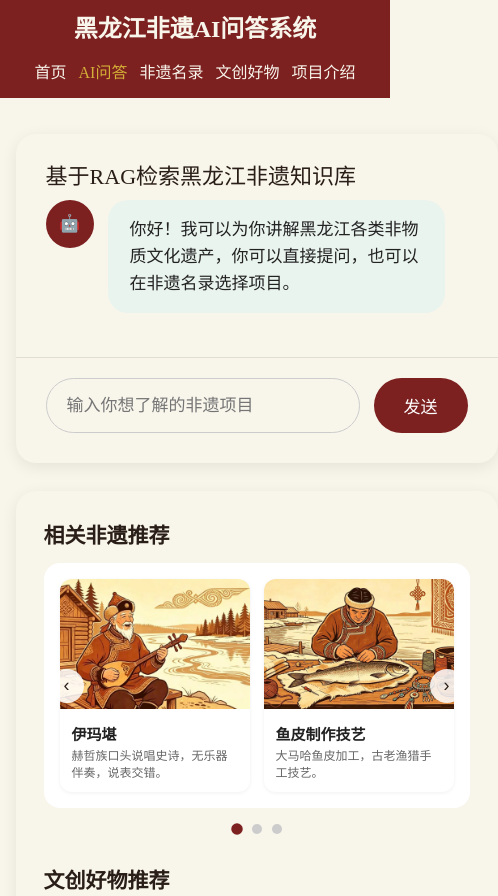
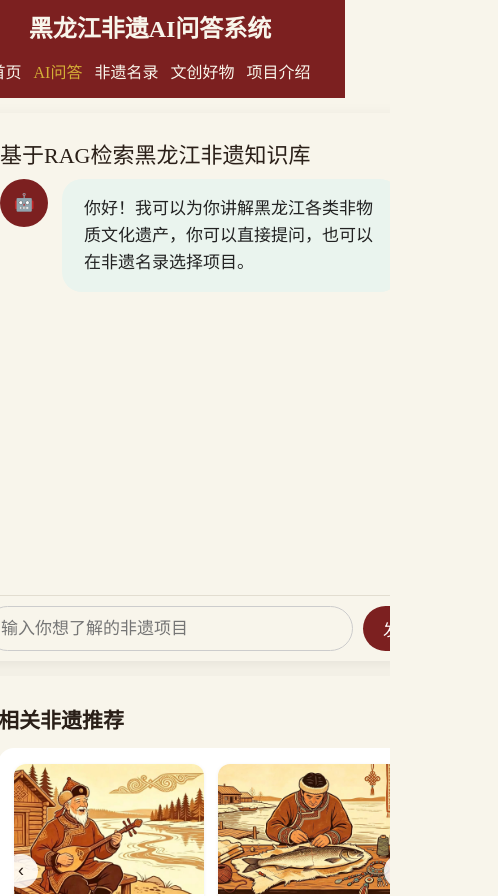
Before and after one commit to YHL202/ai-rag-chat-demo, a Next.js app: page /chat in a window 390 px wide. Shown: the top 896 px of the page, 498 px wide, since content can reach past the window. Built offline with nearby package versions, Linux system fonts and the light colour scheme.

Commit message:
彻底修复手机端宽度未撑满及聊天框高度问题

```diff
--- a/app/globals.css
+++ b/app/globals.css
@@ -736,3 +736,53 @@ nav a.active {
     padding: 20px;
   }
 }
+
+@media (max-width: 768px) {
+  /* 强制全局撑满，消灭右侧白边 */
+  body, html {
+    width: 100% !important;
+    overflow-x: hidden; /* 防止横向滚动条 */
+  }
+
+  header {
+    width: 100% !important;
+    box-sizing: border-box;
+  }
+
+  /* 修复聊天页面的容器宽度 */
+  .chat-layout {
+    padding: 15px !important;
+    width: 100% !important;
+    box-sizing: border-box;
+    gap: 15px !important; /* 聊天框和右侧推荐栏的间距 */
+  }
+
+  .chat-container {
+    width: 100% !important;
+    /* 在手机上，聊天框高度占屏幕的 65%，避免输入框被挡 */
+    height: 65vh !important;
+  }
+
+  /* 手机端输入框和按钮的高度调整 */
+  .input-area {
+    padding: 10px 15px !important;
+    gap: 10px !important;
+  }
+  .input-area input {
+    padding: 10px 15px !important;
+  }
+  .send-btn {
+    padding: 10px 20px !important;
+  }
+
+  /* 右侧的推荐卡片，在手机上不要两列挤着，改成竖向排列 */
+  .related-panel {
+    width: 100% !important;
+  }
+  .card-row {
+    flex-direction: row !important; /* 保持两列，但宽度自适应 */
+  }
+  .img-card {
+    min-width: 45% !important; /* 保证卡片在手机上有足够的宽度 */
+  }
+}
```
